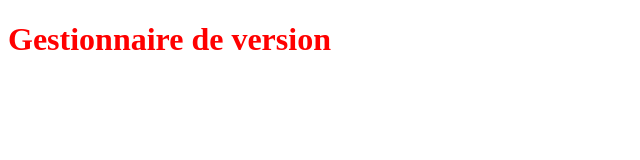
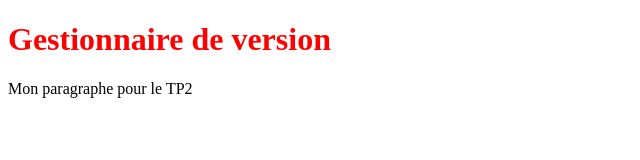
Before and after one commit to JackyCoutinho/Web1, a plain HTML site: page index.html in a window 1280 px wide. Shown: the whole page, without its empty margins (0-640 px from the left). Drawn offline with Linux system fonts and the light colour scheme.

Commit message:
Ajout de paragraphe TP2

```diff
--- a/index.html
+++ b/index.html
@@ -6,5 +6,6 @@
 </head>
 <body>
    <h1>Gestionnaire de version</h1>
+   <p>Mon paragraphe pour le TP2</p>
 </body>
 </html>
```
